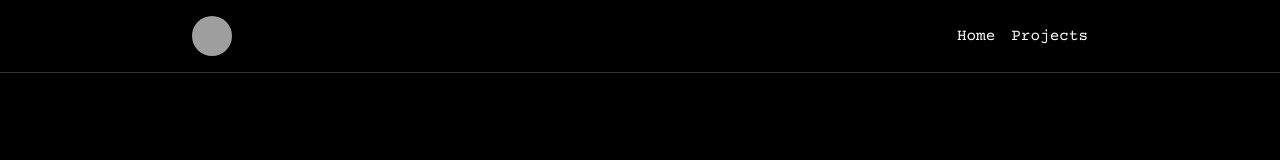
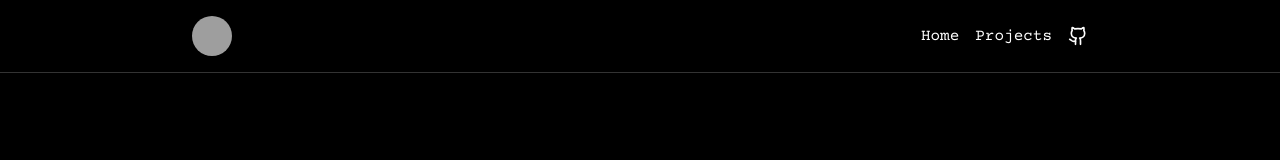
Before and after one commit to markamooti/portfolio, a Next.js app: page / in a window 1280 px wide. Shown: the top 160 px of the page. Built offline with nearby package versions, Linux system fonts and the light colour scheme; grey boxes are pictures that could not be loaded.

Commit message:
feat: add github icon to nav

```diff
--- a/app/layout.tsx
+++ b/app/layout.tsx
@@ -4,6 +4,7 @@ import { Courier_Prime } from "next/font/google";
 import "./globals.css";
 import Link from "next/link";
 import { Avatar, AvatarFallback, AvatarImage } from "@/components/ui/avatar";
+import { Github } from "lucide-react";
 
 const courierPrime = Courier_Prime({
   weight: ["400", "700"],
@@ -48,7 +49,7 @@ export default function RootLayout({
                 <AvatarFallback>MN</AvatarFallback>
               </Avatar>
             </Link>
-            <div className="space-x-4">
+            <div className="space-x-4 flex items-center">
               <Link href="/" className="text-white hover:text-green-400">
                 Home
               </Link>
@@ -57,6 +58,14 @@ export default function RootLayout({
                 className="text-white hover:text-green-400"
               >
                 Projects
+              </Link>
+              <Link
+                href="https://github.com/markamooti"
+                target="_blank"
+                rel="noopener noreferrer"
+                className="text-white hover:text-green-400"
+              >
+                <Github size={20} />
               </Link>
             </div>
           </nav>
```
